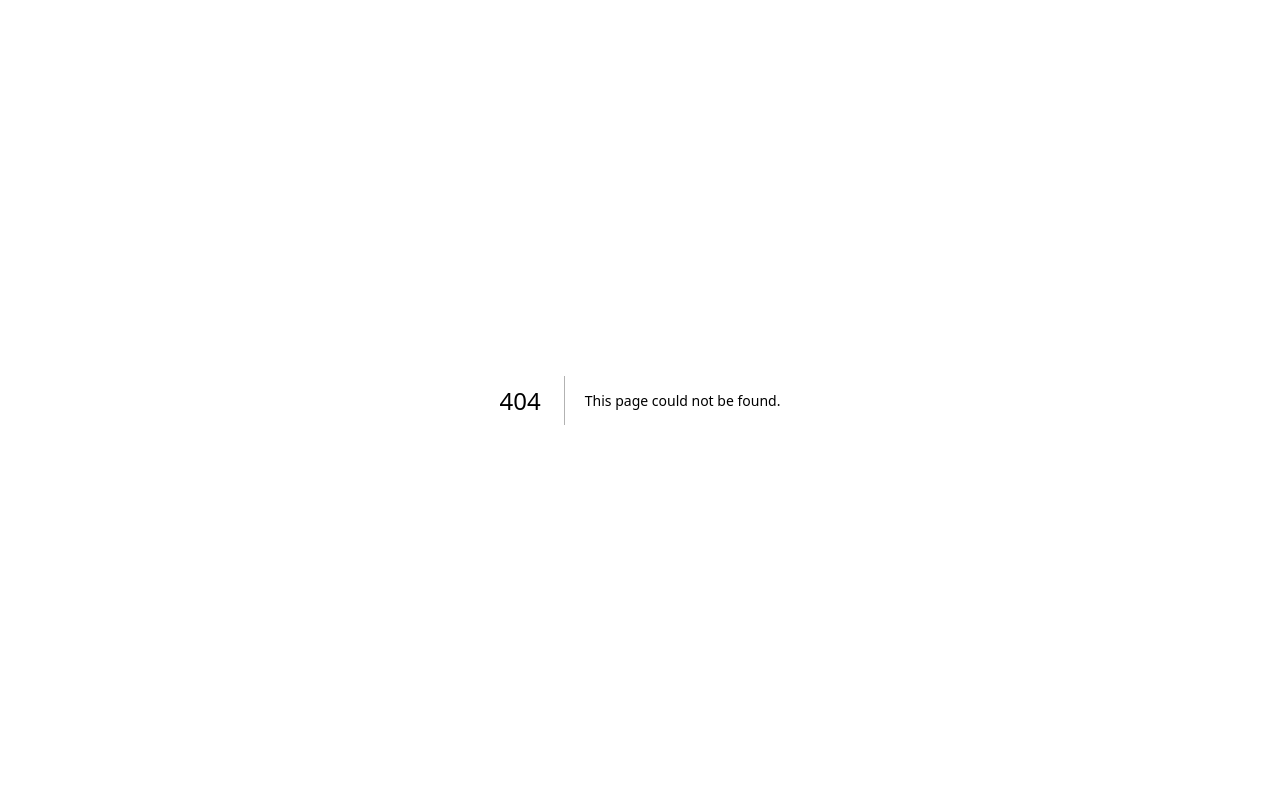
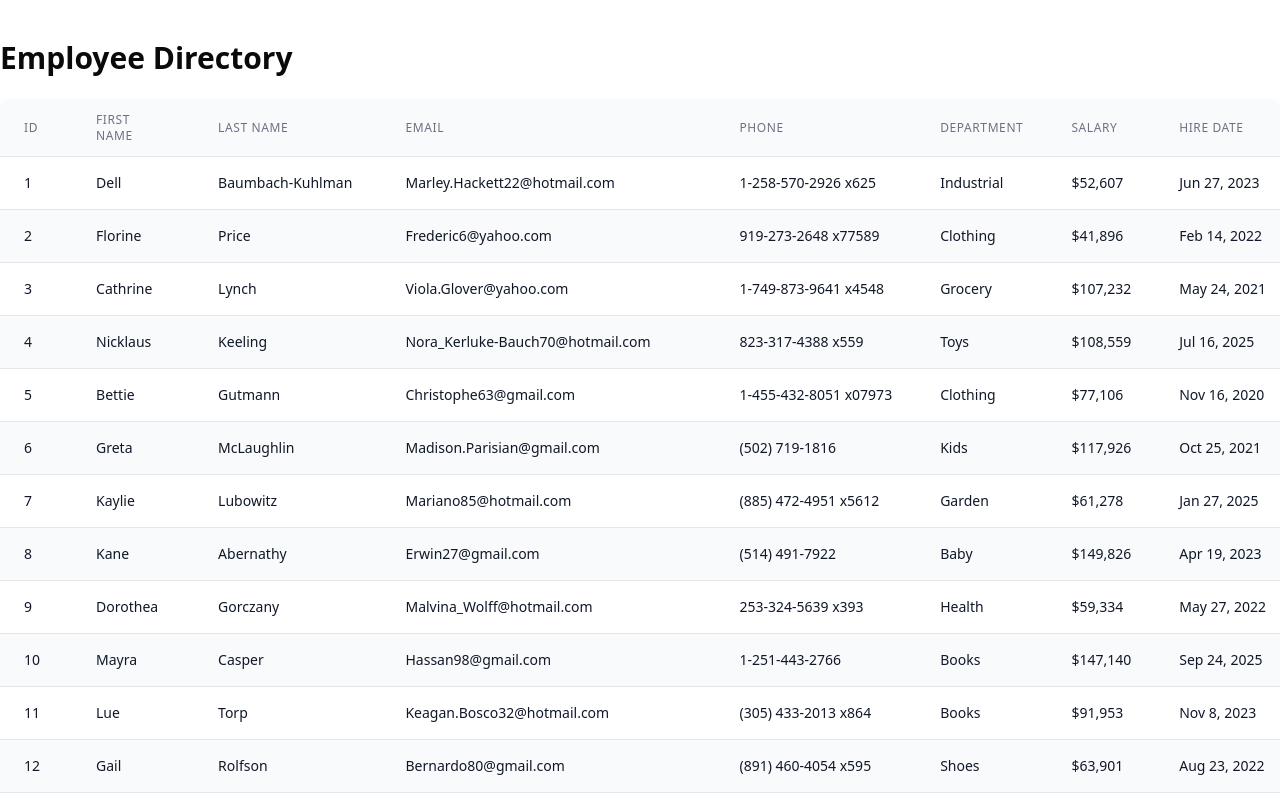
Before and after one commit to sathishkannan162/tanstack-table-demo, a Next.js app: page /table in a window 1280 px wide. Before the commit this address had no page. Shown: the top 800 px of the page. Built offline with nearby package versions, Linux system fonts and the light colour scheme.

Commit message:
Add simple tanstack table

```diff
--- a/package.json
+++ b/package.json
@@ -10,6 +10,8 @@
     "format": "biome format --write"
   },
   "dependencies": {
+    "@faker-js/faker": "^10.0.0",
+    "@tanstack/react-table": "^8.21.3",
     "class-variance-authority": "^0.7.1",
     "clsx": "^2.1.1",
     "lucide-react": "^0.544.0",
--- /dev/null
+++ b/src/app/table/page.tsx
@@ -0,0 +1,13 @@
+import { Table } from "../../components/Table";
+import { generateDummyData } from "../../lib/dummyData";
+
+export default async function TablePage() {
+  const data = generateDummyData();
+
+  return (
+    <div className="container mx-auto py-10">
+      <h1 className="text-3xl font-bold mb-6">Employee Directory</h1>
+      <Table data={data} />
+    </div>
+  );
+}
--- /dev/null
+++ b/src/components/Table.tsx
@@ -0,0 +1,117 @@
+"use client";
+
+import {
+  createColumnHelper,
+  flexRender,
+  getCoreRowModel,
+  useReactTable,
+} from "@tanstack/react-table";
+
+import type { User } from "../lib/dummyData";
+
+const columnHelper = createColumnHelper<User>();
+
+interface TableProps {
+  data: User[];
+}
+
+export function Table({ data }: TableProps) {
+  const columns = [
+    columnHelper.accessor("id", {
+      header: "ID",
+      cell: (info: any) => info.getValue(),
+    }),
+    columnHelper.accessor("firstName", {
+      header: "First Name",
+      cell: (info: any) => info.getValue(),
+    }),
+    columnHelper.accessor("lastName", {
+      header: "Last Name",
+      cell: (info: any) => info.getValue(),
+    }),
+    columnHelper.accessor("email", {
+      header: "Email",
+      cell: (info: any) => info.getValue(),
+    }),
+    columnHelper.accessor("phone", {
+      header: "Phone",
+      cell: (info: any) => info.getValue(),
+    }),
+    columnHelper.accessor("department", {
+      header: "Department",
+      cell: (info: any) => info.getValue(),
+    }),
+    columnHelper.accessor("salary", {
+      header: () => "Salary",
+      cell: (info: any) => `$${info.getValue().toLocaleString()}`,
+    }),
+    columnHelper.accessor("hireDate", {
+      header: () => "Hire Date",
+      cell: (info: any) => {
+        const date = info.getValue() as Date;
+        return new Intl.DateTimeFormat("en-US", {
+          year: "numeric",
+          month: "short",
+          day: "numeric",
+        }).format(date);
+      },
+    }),
+    columnHelper.accessor("isActive", {
+      header: () => "Active",
+      cell: (info: any) => (
+        <span className={info.getValue() ? "text-green-600" : "text-red-600"}>
+          {info.getValue() ? "Yes" : "No"}
+        </span>
+      ),
+    }),
+  ];
+
+  const table = useReactTable({
+    data,
+    columns,
+    getCoreRowModel: getCoreRowModel(),
+  });
+
+  return (
+    <div className="bg-white rounded-lg shadow overflow-hidden">
+      <table className="min-w-full divide-y divide-gray-200">
+        <thead className="bg-gray-50">
+          {table.getHeaderGroups().map((headerGroup) => (
+            <tr key={headerGroup.id}>
+              {headerGroup.headers.map((header) => (
+                <th
+                  key={header.id}
+                  className="px-6 py-3 text-left text-xs font-medium text-gray-500 uppercase tracking-wider"
+                >
+                  {header.isPlaceholder
+                    ? null
+                    : flexRender(
+                        header.column.columnDef.header,
+                        header.getContext(),
+                      )}
+                </th>
+              ))}
+            </tr>
+          ))}
+        </thead>
+        <tbody className="bg-white divide-y divide-gray-200">
+          {table.getRowModel().rows.map((row) => (
+            <tr
+              key={row.id}
+              className={row.index % 2 === 0 ? "bg-white" : "bg-gray-50"}
+            >
+              {row.getVisibleCells().map((cell) => (
+                <td
+                  key={cell.id}
+                  className="px-6 py-4 whitespace-nowrap text-sm text-gray-900"
+                >
+                  {flexRender(cell.column.columnDef.cell, cell.getContext())}
+                </td>
+              ))}
+            </tr>
+          ))}
+        </tbody>
+      </table>
+    </div>
+  );
+}
--- /dev/null
+++ b/src/lib/dummyData.ts
@@ -0,0 +1,27 @@
+import { faker } from "@faker-js/faker";
+
+export type User = {
+  id: number;
+  firstName: string;
+  lastName: string;
+  email: string;
+  phone: string;
+  department: string;
+  salary: number;
+  hireDate: Date;
+  isActive: boolean;
+};
+
+export const generateDummyData = (): User[] => {
+  return Array.from({ length: 100 }, (_, index) => ({
+    id: index + 1,
+    firstName: faker.person.firstName(),
+    lastName: faker.person.lastName(),
+    email: faker.internet.email(),
+    phone: faker.phone.number(),
+    department: faker.commerce.department(),
+    salary: parseInt(faker.finance.amount({ min: 30000, max: 150000, dec: 0 })),
+    hireDate: faker.date.past({ years: 5 }),
+    isActive: faker.datatype.boolean(),
+  }));
+};
```
Also changed, not shown: 2 other files (tests, documents, lock files or other folders).
